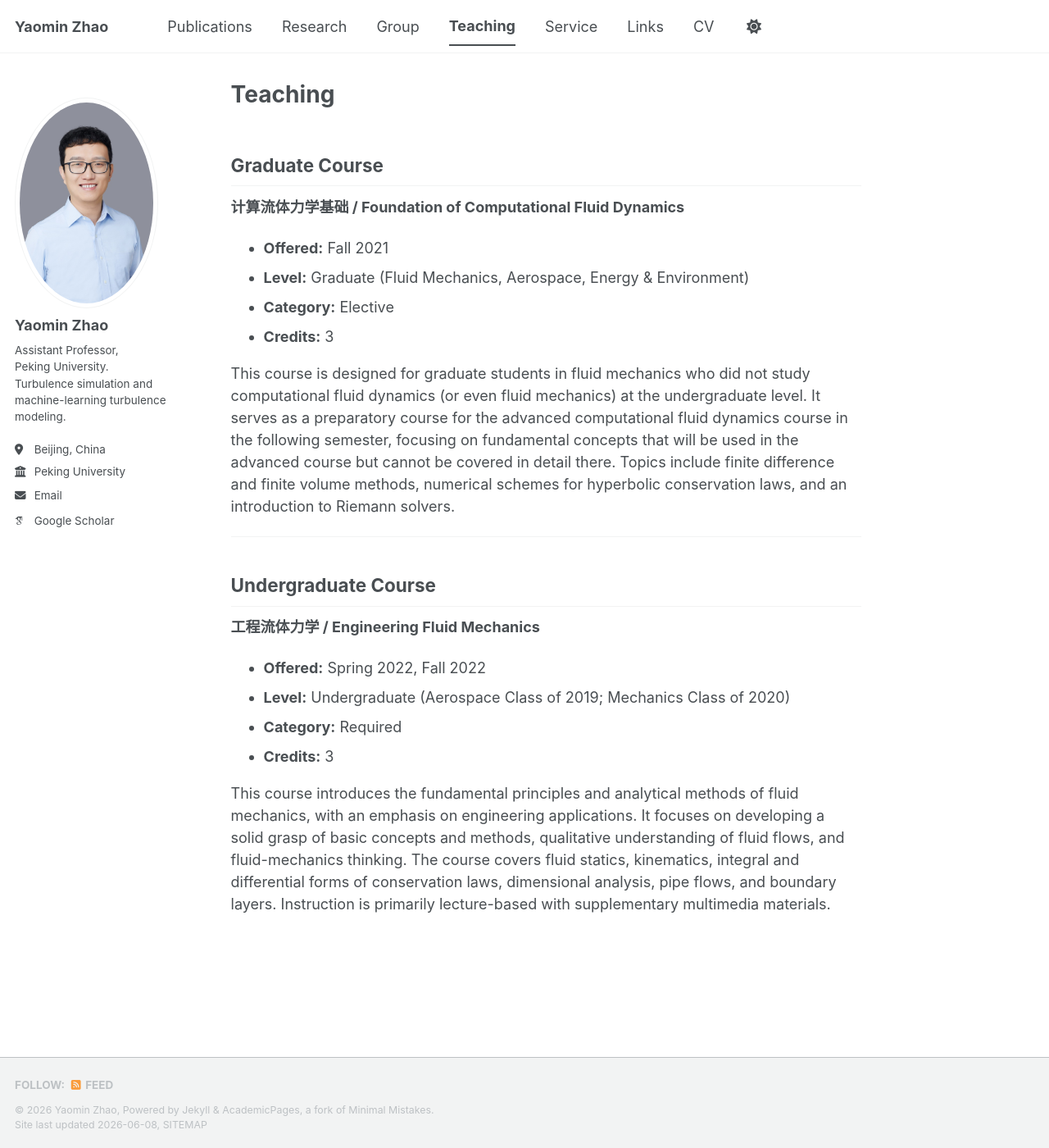
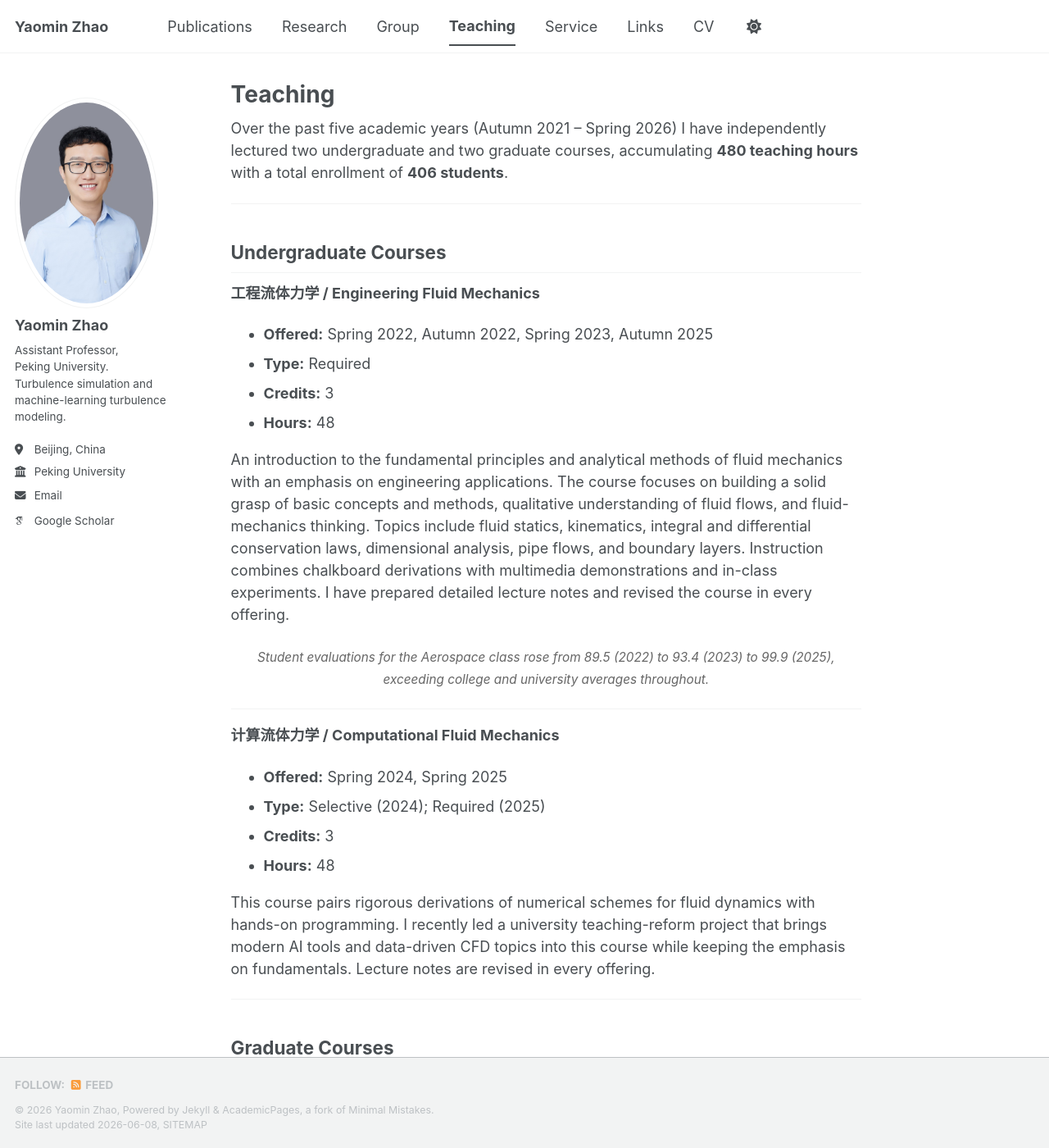
Before and after one commit to YMGroup-PKU/YMGroup-PKU.github.io, a Jekyll site: the page built from _pages/teaching.md, in a window 1280 px wide and 1400 px high. Shown: the whole window at 82% size. Built offline with Jekyll 4.4.1, drawn with Linux system fonts in a browser that asks for light colours; some web fonts are replaced; a script bundle is joined from its source files by our own code; library files that are not in the unit come from our copies; some of the changed text lies outside the part shown.

Commit message:
Update Teaching page with complete course info from teaching statement v3

```diff
--- a/_pages/teaching.md
+++ b/_pages/teaching.md
@@ -5,26 +5,66 @@
 author_profile: true
 ---
 
-## Graduate Course
-
-**计算流体力学基础 / Foundation of Computational Fluid Dynamics**
-
-- **Offered:** Fall 2021
-- **Level:** Graduate (Fluid Mechanics, Aerospace, Energy & Environment)
-- **Category:** Elective
-- **Credits:** 3
-
-This course is designed for graduate students in fluid mechanics who did not study computational fluid dynamics (or even fluid mechanics) at the undergraduate level. It serves as a preparatory course for the advanced computational fluid dynamics course in the following semester, focusing on fundamental concepts that will be used in the advanced course but cannot be covered in detail there. Topics include finite difference and finite volume methods, numerical schemes for hyperbolic conservation laws, and an introduction to Riemann solvers.
+Over the past five academic years (Autumn 2021 – Spring 2026) I have independently lectured two undergraduate and two graduate courses, accumulating **480 teaching hours** with a total enrollment of **406 students**.
 
 ---
 
-## Undergraduate Course
+## Undergraduate Courses
 
 **工程流体力学 / Engineering Fluid Mechanics**
 
-- **Offered:** Spring 2022, Fall 2022
-- **Level:** Undergraduate (Aerospace Class of 2019; Mechanics Class of 2020)
-- **Category:** Required
+- **Offered:** Spring 2022, Autumn 2022, Spring 2023, Autumn 2025
+- **Type:** Required
 - **Credits:** 3
+- **Hours:** 48
 
-This course introduces the fundamental principles and analytical methods of fluid mechanics, with an emphasis on engineering applications. It focuses on developing a solid grasp of basic concepts and methods, qualitative understanding of fluid flows, and fluid-mechanics thinking. The course covers fluid statics, kinematics, integral and differential forms of conservation laws, dimensional analysis, pipe flows, and boundary layers. Instruction is primarily lecture-based with supplementary multimedia materials.
+An introduction to the fundamental principles and analytical methods of fluid mechanics with an emphasis on engineering applications. The course focuses on building a solid grasp of basic concepts and methods, qualitative understanding of fluid flows, and fluid-mechanics thinking. Topics include fluid statics, kinematics, integral and differential conservation laws, dimensional analysis, pipe flows, and boundary layers. Instruction combines chalkboard derivations with multimedia demonstrations and in-class experiments. I have prepared detailed lecture notes and revised the course in every offering.
+
+<p style="text-align:center; margin-top:1em;">
+  <em style="font-size:0.85em; color:#666;">Student evaluations for the Aerospace class rose from 89.5 (2022) to 93.4 (2023) to 99.9 (2025), exceeding college and university averages throughout.</em>
+</p>
+
+---
+
+**计算流体力学 / Computational Fluid Mechanics**
+
+- **Offered:** Spring 2024, Spring 2025
+- **Type:** Selective (2024); Required (2025)
+- **Credits:** 3
+- **Hours:** 48
+
+This course pairs rigorous derivations of numerical schemes for fluid dynamics with hands-on programming. I recently led a university teaching-reform project that brings modern AI tools and data-driven CFD topics into this course while keeping the emphasis on fundamentals. Lecture notes are revised in every offering.
+
+---
+
+## Graduate Courses
+
+**计算流体力学基础 / Fundamentals of Computational Fluid Dynamics**
+
+- **Offered:** Autumn 2021, Autumn 2023
+- **Type:** Selective
+- **Credits:** 3
+- **Hours:** 48
+
+Designed for graduate students in fluid mechanics who did not study computational fluid dynamics at the undergraduate level, this course serves as a preparatory course for the advanced CFD course. It provides systematic training in numerical simulation, with added emphasis on compressible-flow methods relevant to aerospace research. Topics include finite difference and finite volume methods, numerical schemes for hyperbolic conservation laws, and an introduction to Riemann solvers.
+
+---
+
+**高性能科学计算 / High-Performance Scientific Computing**
+
+- **Offered:** Autumn 2024, Spring 2026
+- **Type:** Selective
+- **Credits:** 3
+- **Hours:** 48
+
+A new course I established in 2024, introducing parallel programming paradigms (MPI, OpenMP) and emerging architectures such as GPU and quantum computing, with applications to scientific and engineering computation.
+
+---
+
+## Teaching Awards
+
+- 2025 Peking University Teaching Excellence Award
+- 2025 Peking University Zhengda Education Award
+- 2023 Third Prize, 23rd Peking University Young Faculty Teaching Competition (Science & Engineering)
+- 2023 Peking University Excellent Teaching Team Award
+- 2021 Peking University–BOE Education Award
```
